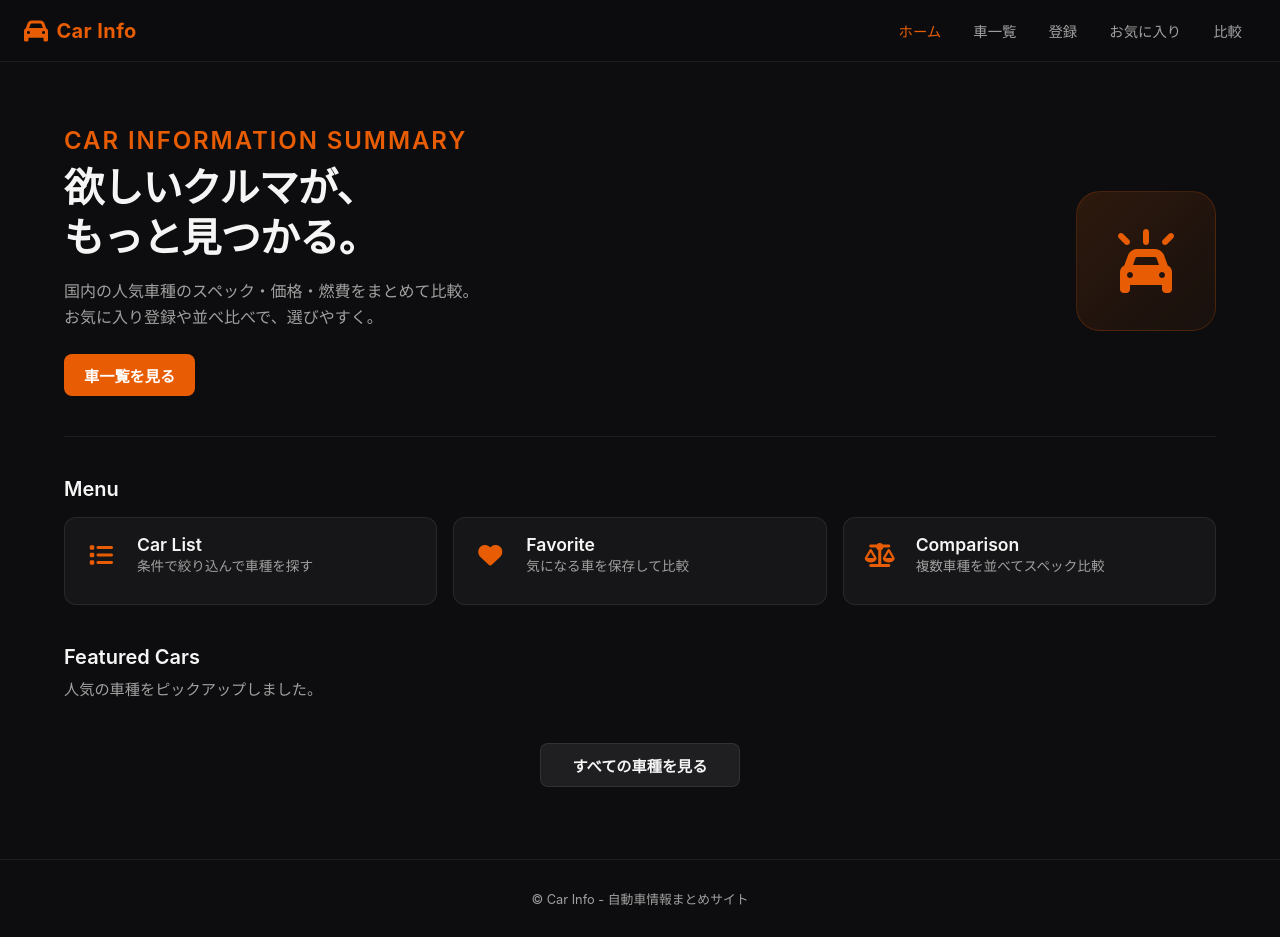
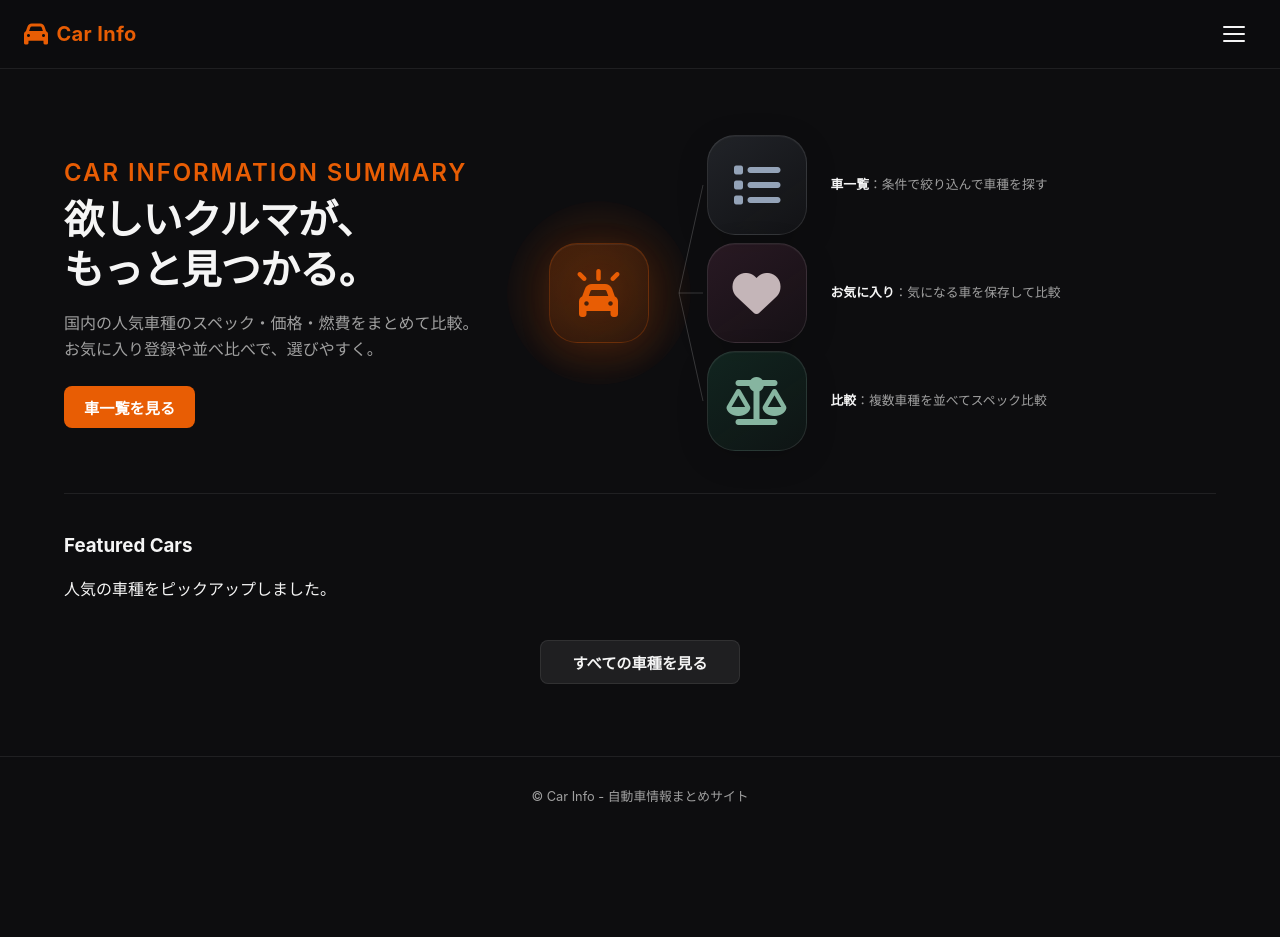
Before and after one commit to Yuto-design/car-info-app, a React (Create React App) app: page / in a window 1280 px wide. After the commit the page ends 833 px from the top, so only its background shows below. Built offline with nearby package versions, Linux system fonts and the light colour scheme.

Commit message:
Update Home

```diff
--- a/src/App.jsx
+++ b/src/App.jsx
@@ -12,13 +12,13 @@ function AppContent() {
   const location = useLocation();
   const title =
     location.pathname === '/list'
-      ? '車一覧'
+      ? 'Car List'
       : location.pathname === '/favorites'
-        ? 'お気に入り'
+        ? 'Favorite'
         : location.pathname === '/comparison'
-          ? '比較'
+          ? 'Comparison'
           : location.pathname.startsWith('/admin')
-            ? '車種登録'
+            ? 'Car Registration'
             : null;
 
   return (
--- a/src/components/Layout.css
+++ b/src/components/Layout.css
@@ -46,13 +46,72 @@
   color: var(--color-accent, #e85d04);
 }
 
+.layout-hamburger {
+  display: flex;
+  flex-direction: column;
+  align-items: center;
+  justify-content: center;
+  gap: 5px;
+  width: 44px;
+  height: 44px;
+  padding: 0;
+  border: none;
+  background: transparent;
+  color: var(--color-text, #f5f5f5);
+  cursor: pointer;
+  border-radius: 8px;
+  transition: background 0.2s, color 0.2s;
+}
+.layout-hamburger:hover {
+  background: rgba(255, 255, 255, 0.08);
+  color: var(--color-text, #f5f5f5);
+}
+.layout-hamburger-bar {
+  display: block;
+  width: 22px;
+  height: 2px;
+  background: currentColor;
+  border-radius: 1px;
+  transition: transform 0.25s, opacity 0.25s;
+}
+.layout-hamburger[aria-expanded="true"] .layout-hamburger-bar:nth-child(1) {
+  transform: translateY(7px) rotate(45deg);
+}
+.layout-hamburger[aria-expanded="true"] .layout-hamburger-bar:nth-child(2) {
+  opacity: 0;
+}
+.layout-hamburger[aria-expanded="true"] .layout-hamburger-bar:nth-child(3) {
+  transform: translateY(-7px) rotate(-45deg);
+}
+
 .layout-nav {
+  position: absolute;
+  top: 100%;
+  right: 1rem;
   display: flex;
-  gap: 0.25rem;
+  flex-direction: column;
+  gap: 0;
+  min-width: 200px;
+  padding: 0.5rem;
+  background: rgba(20, 20, 22, 0.98);
+  backdrop-filter: blur(12px);
+  border: 1px solid var(--color-border, rgba(255, 255, 255, 0.08));
+  border-radius: 10px;
+  box-shadow: 0 10px 40px rgba(0, 0, 0, 0.4);
+  opacity: 0;
+  visibility: hidden;
+  transform: translateY(-8px);
+  transition: opacity 0.2s, visibility 0.2s, transform 0.2s;
+  z-index: 101;
+}
+.layout-nav--open {
+  opacity: 1;
+  visibility: visible;
+  transform: translateY(0);
 }
 
 .layout-nav-link {
-  padding: 0.5rem 0.875rem;
+  padding: 0.65rem 1rem;
   color: var(--color-text-muted, #a0a0a0);
   text-decoration: none;
   font-size: 0.9rem;
@@ -60,14 +119,21 @@
   border-radius: 6px;
   transition: color 0.2s, background 0.2s;
 }
-
 .layout-nav-link:hover {
   color: var(--color-text, #f5f5f5);
   background: rgba(255, 255, 255, 0.06);
 }
-
 .layout-nav-link--active {
   color: var(--color-accent, #e85d04);
+}
+
+.layout-overlay {
+  position: fixed;
+  inset: 0;
+  z-index: 99;
+  border: none;
+  background: transparent;
+  cursor: default;
 }
 
 .layout-main {
--- a/src/components/Layout.jsx
+++ b/src/components/Layout.jsx
@@ -1,9 +1,13 @@
+import { useState } from 'react';
 import { Link, useLocation } from 'react-router-dom';
 import './Layout.css';
 
 function Layout({ children, title }) {
   const location = useLocation();
+  const [menuOpen, setMenuOpen] = useState(false);
   const isActive = (path) => (path === '/' ? location.pathname === '/' : location.pathname.startsWith(path));
+
+  const closeMenu = () => setMenuOpen(false);
 
   return (
     <div className="layout">
@@ -14,14 +18,33 @@ function Layout({ children, title }) {
           </span>
           <span className="layout-brand-text">Car Info</span>
         </Link>
-        <nav className="layout-nav">
-          <Link to="/" className={`layout-nav-link ${isActive('/') && location.pathname === '/' ? 'layout-nav-link--active' : ''}`}>ホーム</Link>
-          <Link to="/list" className={`layout-nav-link ${isActive('/list') ? 'layout-nav-link--active' : ''}`}>車一覧</Link>
-          <Link to="/admin" className={`layout-nav-link ${isActive('/admin') ? 'layout-nav-link--active' : ''}`}>登録</Link>
-          <Link to="/favorites" className={`layout-nav-link ${isActive('/favorites') ? 'layout-nav-link--active' : ''}`}>お気に入り</Link>
-          <Link to="/comparison" className={`layout-nav-link ${isActive('/comparison') ? 'layout-nav-link--active' : ''}`}>比較</Link>
+        <button
+          type="button"
+          className="layout-hamburger"
+          aria-label="メニューを開く"
+          aria-expanded={menuOpen}
+          onClick={() => setMenuOpen((prev) => !prev)}
+        >
+          <span className="layout-hamburger-bar" />
+          <span className="layout-hamburger-bar" />
+          <span className="layout-hamburger-bar" />
+        </button>
+        <nav className={`layout-nav ${menuOpen ? 'layout-nav--open' : ''}`} aria-hidden={!menuOpen}>
+          <Link to="/" className={`layout-nav-link ${isActive('/') && location.pathname === '/' ? 'layout-nav-link--active' : ''}`} onClick={closeMenu}>Home</Link>
+          <Link to="/list" className={`layout-nav-link ${isActive('/list') ? 'layout-nav-link--active' : ''}`} onClick={closeMenu}>Car List</Link>
+          <Link to="/admin" className={`layout-nav-link ${isActive('/admin') ? 'layout-nav-link--active' : ''}`} onClick={closeMenu}>Car Registration</Link>
+          <Link to="/favorites" className={`layout-nav-link ${isActive('/favorites') ? 'layout-nav-link--active' : ''}`} onClick={closeMenu}>Favorite</Link>
+          <Link to="/comparison" className={`layout-nav-link ${isActive('/comparison') ? 'layout-nav-link--active' : ''}`} onClick={closeMenu}>Comparison</Link>
         </nav>
       </header>
+      {menuOpen && (
+        <button
+          type="button"
+          className="layout-overlay"
+          aria-label="メニューを閉じる"
+          onClick={closeMenu}
+        />
+      )}
       <main className="layout-main">
         {title && <h1 className="layout-title">{title}</h1>}
         {children}
--- a/src/features/home/Home.css
+++ b/src/features/home/Home.css
@@ -5,15 +5,15 @@
 .home-hero {
   display: flex;
   align-items: center;
-  justify-content: space-between;
-  gap: 2rem;
+  justify-content: flex-start;
+  gap: 2.5rem;
   padding: 2.5rem 0;
   margin-bottom: 2.5rem;
   border-bottom: 1px solid var(--color-border, rgba(255, 255, 255, 0.08));
 }
 
 .home-hero-content {
-  flex: 1;
+  flex: 0 1 auto;
   max-width: 520px;
 }
 
@@ -48,22 +48,51 @@
 
 .home-hero-visual {
   flex-shrink: 0;
-  width: 140px;
-  height: 140px;
+  display: flex;
+  align-items: center;
+  gap: 0;
+  min-height: 160px;
+}
+
+.home-hero-icon-wrap {
+  position: relative;
+  flex-shrink: 0;
+  width: 160px;
+  height: 160px;
   display: flex;
   align-items: center;
   justify-content: center;
-  background: linear-gradient(135deg, rgba(232, 93, 4, 0.15) 0%, rgba(232, 93, 4, 0.05) 100%);
-  border-radius: 24px;
-  border: 1px solid rgba(232, 93, 4, 0.2);
+}
+
+.home-hero-icon-orb {
+  position: absolute;
+  inset: -8px;
+  border-radius: 50%;
+  background: radial-gradient(
+    ellipse 80% 80% at 50% 50%,
+    rgba(232, 93, 4, 0.25) 0%,
+    rgba(232, 93, 4, 0.08) 50%,
+    transparent 70%
+  );
+  animation: home-hero-orb-pulse 4s ease-in-out infinite;
 }
 
 .home-hero-icon {
+  position: relative;
+  z-index: 1;
   display: flex;
   align-items: center;
   justify-content: center;
-  font-size: 4rem;
+  width: 100px;
+  height: 100px;
+  font-size: 3rem;
   color: var(--color-accent, #e85d04);
+  background: linear-gradient(145deg, rgba(232, 93, 4, 0.18) 0%, rgba(232, 93, 4, 0.06) 100%);
+  border-radius: 28px;
+  border: 1px solid rgba(232, 93, 4, 0.25);
+  box-shadow:
+    0 8px 32px rgba(232, 93, 4, 0.12),
+    inset 0 1px 0 rgba(255, 255, 255, 0.06);
 }
 
 .home-hero-icon i {
@@ -71,47 +100,118 @@
   display: block;
 }
 
-.home-quick {
-  margin-bottom: 2.5rem;
+.home-hero-connector {
+  flex-shrink: 0;
+  width: 24px;
+  min-height: 320px;
+  position: relative;
+  align-self: center;
 }
 
-.home-section-title {
-  margin: 0 0 0.5rem;
-  font-size: 1.25rem;
-  font-weight: 600;
-  color: var(--color-text, #f5f5f5);
+.home-hero-connector-svg {
+  position: absolute;
+  left: 0;
+  top: 0;
+  width: 100%;
+  height: 100%;
+  overflow: visible;
 }
 
-.home-section-desc {
-  margin: 0 0 1.25rem;
-  font-size: 0.95rem;
+.home-hero-sub-icons {
+  position: relative;
+  display: flex;
+  flex-direction: column;
+  gap: 0.5rem;
+  padding-left: 0.25rem;
+}
+
+.home-hero-sub-icon {
+  position: relative;
+  z-index: 1;
+  display: flex;
+  align-items: center;
+  justify-content: center;
+  width: 100px;
+  height: 100px;
+  font-size: 3rem;
+  border-radius: 28px;
+  border: 1px solid rgba(255, 255, 255, 0.1);
+  box-shadow:
+    0 8px 32px rgba(0, 0, 0, 0.15),
+    inset 0 1px 0 rgba(255, 255, 255, 0.04);
+  text-decoration: none;
+  transition: color 0.2s, background 0.2s, border-color 0.2s, transform 0.2s, box-shadow 0.2s;
+}
+
+.home-hero-sub-icon--list {
+  color: #94a3b8;
+  background: linear-gradient(145deg, rgba(148, 163, 184, 0.15) 0%, rgba(148, 163, 184, 0.04) 100%);
+}
+.home-hero-sub-icon--list:hover {
+  color: #60a5fa;
+  background: linear-gradient(145deg, rgba(96, 165, 250, 0.2) 0%, rgba(96, 165, 250, 0.08) 100%);
+  border-color: rgba(96, 165, 250, 0.35);
+  box-shadow: 0 8px 32px rgba(96, 165, 250, 0.12), inset 0 1px 0 rgba(255, 255, 255, 0.06);
+  transform: scale(1.02);
+}
+
+.home-hero-sub-icon--favorites {
+  color: #c4b5b8;
+  background: linear-gradient(145deg, rgba(244, 114, 182, 0.12) 0%, rgba(244, 114, 182, 0.04) 100%);
+}
+.home-hero-sub-icon--favorites:hover {
+  color: #f472b6;
+  background: linear-gradient(145deg, rgba(244, 114, 182, 0.22) 0%, rgba(244, 114, 182, 0.08) 100%);
+  border-color: rgba(244, 114, 182, 0.35);
+  box-shadow: 0 8px 32px rgba(244, 114, 182, 0.12), inset 0 1px 0 rgba(255, 255, 255, 0.06);
+  transform: scale(1.02);
+}
+
+.home-hero-sub-icon--comparison {
+  color: #86b5a0;
+  background: linear-gradient(145deg, rgba(52, 211, 153, 0.12) 0%, rgba(52, 211, 153, 0.04) 100%);
+}
+.home-hero-sub-icon--comparison:hover {
+  color: #34d399;
+  background: linear-gradient(145deg, rgba(52, 211, 153, 0.2) 0%, rgba(52, 211, 153, 0.08) 100%);
+  border-color: rgba(52, 211, 153, 0.35);
+  box-shadow: 0 8px 32px rgba(52, 211, 153, 0.12), inset 0 1px 0 rgba(255, 255, 255, 0.06);
+  transform: scale(1.02);
+}
+
+.home-hero-sub-icon i {
+  line-height: 1;
+  display: block;
+}
+
+.home-hero-visual-desc {
+  flex-shrink: 0;
+  display: flex;
+  flex-direction: column;
+  justify-content: center;
+  gap: 0.5rem;
+  padding-left: 1.5rem;
+  max-width: 280px;
+}
+
+.home-hero-visual-desc-item {
+  margin: 0;
+  min-height: 100px;
+  display: flex;
+  align-items: center;
+  font-size: 0.8rem;
+  line-height: 1.5;
   color: var(--color-text-muted, #a0a0a0);
 }
 
-.home-quick-grid {
-  display: grid;
-  grid-template-columns: repeat(auto-fit, minmax(260px, 1fr));
-  gap: 1rem;
-  margin-top: 1rem;
+.home-hero-visual-desc-item strong {
+  color: var(--color-text, #f5f5f5);
+  font-weight: 600;
 }
 
-.home-quick-card {
-  min-height: 88px;
-}
-
-.home-quick-icon {
-  display: inline-flex;
-  align-items: center;
-  justify-content: center;
-  width: 2.5rem;
-  font-size: 1.5rem;
-  color: var(--color-accent, #e85d04);
-  flex-shrink: 0;
-}
-
-.home-quick-icon i {
-  line-height: 1;
-  display: block;
+@keyframes home-hero-orb-pulse {
+  0%, 100% { opacity: 1; transform: scale(1); }
+  50% { opacity: 0.85; transform: scale(1.05); }
 }
 
 .home-featured {
@@ -134,6 +234,12 @@
   min-width: 200px;
 }
 
+@media (max-width: 768px) {
+  .home-quick-grid {
+    grid-template-columns: 1fr;
+  }
+}
+
 @media (max-width: 640px) {
   .home-hero {
     flex-direction: column;
@@ -143,10 +249,58 @@
     max-width: none;
   }
   .home-hero-visual {
+    flex-direction: row;
+    flex-wrap: wrap;
+    justify-content: center;
+    align-items: center;
+    min-height: auto;
+    gap: 0.5rem 1rem;
+  }
+  .home-hero-visual-desc {
+    width: 100%;
+    max-width: none;
+    padding-left: 0;
+    margin-top: 0.5rem;
+    text-align: center;
+  }
+  .home-hero-visual-desc-item {
+    min-height: 0;
+    justify-content: center;
+  }
+  .home-hero-icon-wrap {
     width: 100px;
     height: 100px;
   }
   .home-hero-icon {
-    font-size: 3rem;
+    width: 64px;
+    height: 64px;
+    font-size: 2rem;
+  }
+  .home-hero-connector {
+    min-height: 0;
+    width: 16px;
+    align-self: center;
+  }
+  .home-hero-connector-svg {
+    display: none;
+  }
+  .home-hero-connector::before {
+    content: '';
+    position: absolute;
+    left: 0;
+    right: 0;
+    top: 50%;
+    height: 1px;
+    background: rgba(255, 255, 255, 0.18);
+    transform: translateY(-50%);
+  }
+  .home-hero-sub-icons {
+    flex-direction: row;
+    padding-left: 0;
+  }
+  .home-hero-sub-icon {
+    width: 64px;
+    height: 64px;
+    font-size: 1.5rem;
   }
 }
--- a/src/features/home/Home.jsx
+++ b/src/features/home/Home.jsx
@@ -23,43 +23,42 @@ function Home() {
             車一覧を見る
           </Button>
         </div>
-        <div className="home-hero-visual" aria-hidden="true">
-          <span className="home-hero-icon">
-            <i className="fa-solid fa-car-on"></i>
-          </span>
-        </div>
-      </section>
-
-      <section className="home-quick">
-        <h3 className="home-section-title">Menu</h3>
-        <div className="home-quick-grid">
-          <Card as={Link} to="/list" className="card--link home-quick-card">
-            <span className="home-quick-icon">
-                <i className="fa-solid fa-list"></i>
+        <div className="home-hero-visual">
+          <div className="home-hero-icon-wrap" aria-hidden="true">
+            <span className="home-hero-icon-orb" />
+            <span className="home-hero-icon">
+              <i className="fa-solid fa-car-on"></i>
             </span>
-            <div>
-              <strong className="card-title">Car List</strong>
-              <p className="card-meta">条件で絞り込んで車種を探す</p>
-            </div>
-          </Card>
-          <Card as={Link} to="/favorites" className="card--link home-quick-card">
-            <span className="home-quick-icon">
+          </div>
+          <div className="home-hero-connector" aria-hidden="true">
+            <svg className="home-hero-connector-svg" viewBox="0 0 24 320" preserveAspectRatio="none">
+              <line x1="0" y1="160" x2="24" y2="52" stroke="rgba(255,255,255,0.18)" strokeWidth="1" />
+              <line x1="0" y1="160" x2="24" y2="160" stroke="rgba(255,255,255,0.18)" strokeWidth="1" />
+              <line x1="0" y1="160" x2="24" y2="268" stroke="rgba(255,255,255,0.18)" strokeWidth="1" />
+            </svg>
+          </div>
+          <div className="home-hero-sub-icons">
+            <Link to="/list" className="home-hero-sub-icon home-hero-sub-icon--list" title="車一覧">
+              <i className="fa-solid fa-list"></i>
+            </Link>
+            <Link to="/favorites" className="home-hero-sub-icon home-hero-sub-icon--favorites" title="お気に入り">
               <i className="fa-solid fa-heart"></i>
-            </span>
-            <div>
-              <strong className="card-title">Favorite</strong>
-              <p className="card-meta">気になる車を保存して比較</p>
-            </div>
-          </Card>
-          <Card as={Link} to="/comparison" className="card--link home-quick-card">
-            <span className="home-quick-icon">
+            </Link>
+            <Link to="/comparison" className="home-hero-sub-icon home-hero-sub-icon--comparison" title="比較">
               <i className="fa-solid fa-scale-balanced"></i>
-            </span>
-            <div>
-              <strong className="card-title">Comparison</strong>
-              <p className="card-meta">複数車種を並べてスペック比較</p>
-            </div>
-          </Card>
+            </Link>
+          </div>
+          <div className="home-hero-visual-desc">
+            <p className="home-hero-visual-desc-item">
+              <strong>車一覧</strong>：条件で絞り込んで車種を探す
+            </p>
+            <p className="home-hero-visual-desc-item">
+              <strong>お気に入り</strong>：気になる車を保存して比較
+            </p>
+            <p className="home-hero-visual-desc-item">
+              <strong>比較</strong>：複数車種を並べてスペック比較
+            </p>
+          </div>
         </div>
       </section>
 
```
